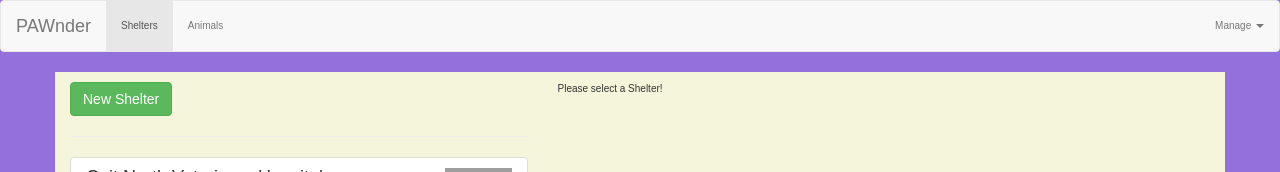
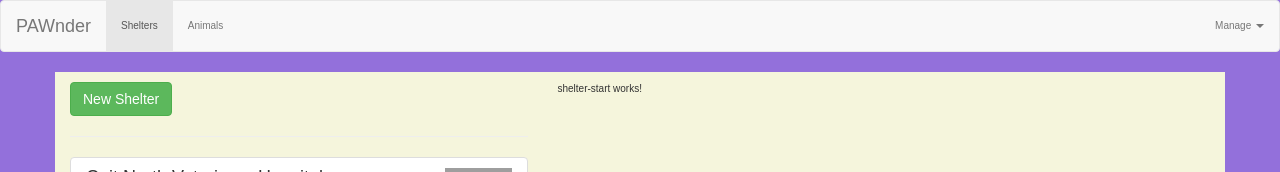
Before and after one commit to kellseyn/pawnder-angular-app, an Angular app: page /shelters in a window 1280 px wide. Shown: the top 172 px of the page. Built offline with nearby package versions, Linux system fonts and the light colour scheme; grey boxes are pictures that could not be loaded.

Commit message:
implementing the child routing needs debugging

```diff
--- a/src/app/app.module.ts
+++ b/src/app/app.module.ts
@@ -18,6 +18,7 @@ import {AnimalListService} from './animal-list/animal-list.service';
 import { Routes, RouterModule} from '@angular/router';
 import { SplashComponent } from './splash/splash.component';
 import { AppRoutingModule } from './app-routing.module';
+import { ShelterStartComponent } from './shelters/shelter-start/shelter-start.component';
 
 
 
@@ -35,7 +36,8 @@ import { AppRoutingModule } from './app-routing.module';
     AnimalEditComponent,
     FooterComponent,
     DropdownDirective,
-    SplashComponent
+    SplashComponent,
+    ShelterStartComponent
   ],
   imports: [
     BrowserModule,
--- /dev/null
+++ b/src/app/shelters/shelter-start/shelter-start.component.html
@@ -0,0 +1 @@
+<p>shelter-start works!</p>
--- /dev/null
+++ b/src/app/shelters/shelter-start/shelter-start.component.ts
@@ -0,0 +1,15 @@
+import { Component, OnInit } from '@angular/core';
+
+@Component({
+  selector: 'app-shelter-start',
+  templateUrl: './shelter-start.component.html',
+  styleUrls: ['./shelter-start.component.css']
+})
+export class ShelterStartComponent implements OnInit {
+
+  constructor() { }
+
+  ngOnInit(): void {
+  }
+
+}
--- a/src/app/shelters/shelters.component.html
+++ b/src/app/shelters/shelters.component.html
@@ -3,11 +3,6 @@
     <app-shelter-list></app-shelter-list>
   </div>
   <div class="col-md-7">
-    <app-shelter-detail
-    *ngIf="selectedShelter; else infoText"
-    [shelter]="selectedShelter"></app-shelter-detail>
-    <ng-template #infoText>
-      <p>Please select a Shelter!</p>
-    </ng-template>
+    <router-outlet></router-outlet>
   </div>
 </div>
```
Also changed, not shown: src/app/app-routing.module.ts (+6 -1 lines), src/app/shelters/shelter-start/shelter-start.component.css (added).
